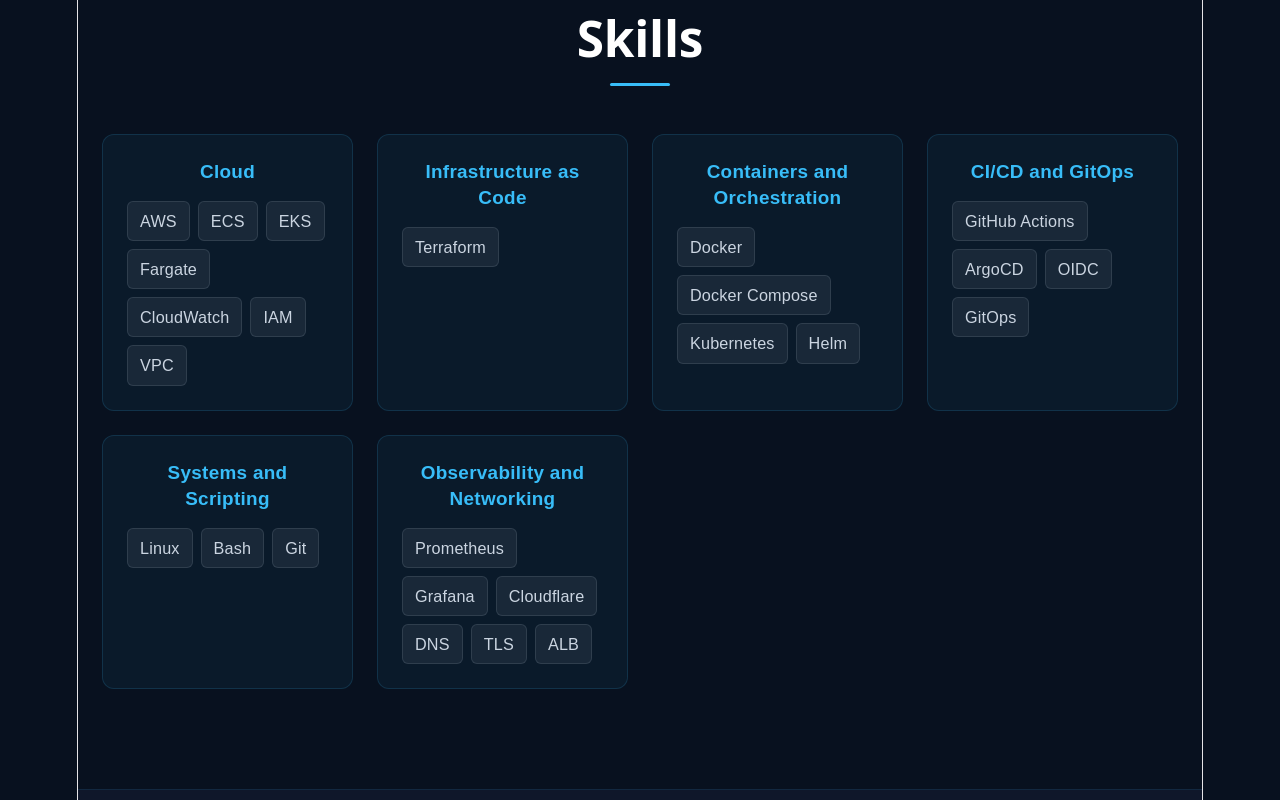
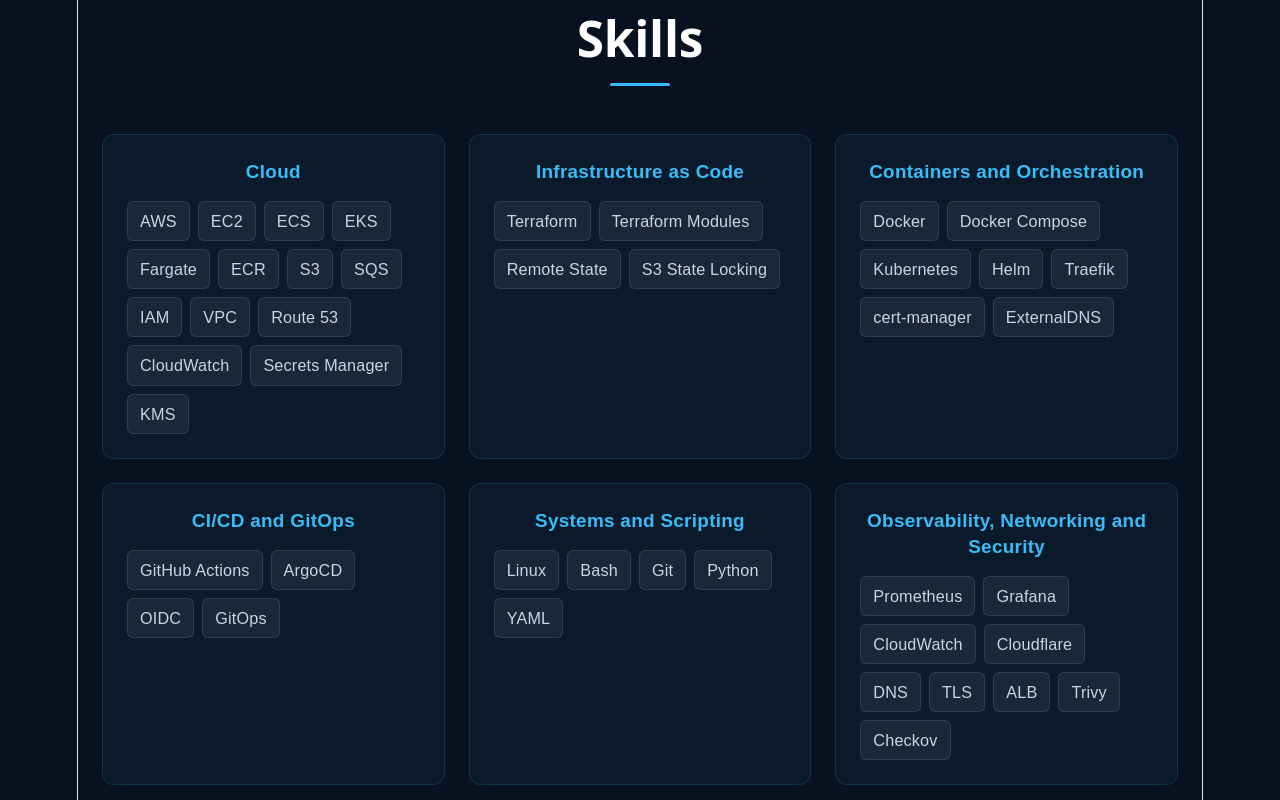
Before and after one commit to Param2ray/paramjyot-portfolio, a React (Vite) app: page / in a window 1280 px wide. Shown: the part 1560-2360 px from the top of the page. Built offline with nearby package versions, Linux system fonts and the light colour scheme.

Commit message:
Improve portfolio skills section

```diff
--- a/src/components/Skills.css
+++ b/src/components/Skills.css
@@ -1,3 +1,4 @@
+
 .skills {
   padding: 100px 24px;
   background: #08111f;
@@ -29,8 +30,9 @@
 
 .skills-grid {
   display: grid;
-  grid-template-columns: repeat(auto-fit, minmax(240px, 1fr));
+  grid-template-columns: repeat(3, minmax(0, 1fr));
   gap: 24px;
+  align-items: stretch;
 }
 
 .skill-card {
@@ -38,6 +40,7 @@
   border: 1px solid rgba(56, 189, 248, 0.15);
   border-radius: 12px;
   padding: 24px;
+  min-width: 0;
   transition:
     transform 0.2s ease,
     border-color 0.2s ease;
@@ -74,8 +77,20 @@
   padding: 6px 12px;
 }
 
+/* Tablet: 2 columns */
+@media (max-width: 900px) {
+  .skills-grid {
+    grid-template-columns: repeat(2, minmax(0, 1fr));
+  }
+}
+
+/* Mobile: 1 column */
 @media (max-width: 600px) {
   .skills {
     padding: 72px 20px;
   }
+
+  .skills-grid {
+    grid-template-columns: 1fr;
+  }
 }
--- a/src/components/Skills.jsx
+++ b/src/components/Skills.jsx
@@ -1,29 +1,79 @@
+
 import './Skills.css'
 
 const SKILL_GROUPS = [
   {
     title: 'Cloud',
-    skills: ['AWS', 'ECS', 'EKS', 'Fargate', 'CloudWatch', 'IAM', 'VPC'],
+    skills: [
+      'AWS',
+      'EC2',
+      'ECS',
+      'EKS',
+      'Fargate',
+      'ECR',
+      'S3',
+      'SQS',
+      'IAM',
+      'VPC',
+      'Route 53',
+      'CloudWatch',
+      'Secrets Manager',
+      'KMS',
+    ],
   },
   {
     title: 'Infrastructure as Code',
-    skills: ['Terraform'],
+    skills: [
+      'Terraform',
+      'Terraform Modules',
+      'Remote State',
+      'S3 State Locking',
+    ],
   },
   {
     title: 'Containers and Orchestration',
-    skills: ['Docker', 'Docker Compose', 'Kubernetes', 'Helm'],
+    skills: [
+      'Docker',
+      'Docker Compose',
+      'Kubernetes',
+      'Helm',
+      'Traefik',
+      'cert-manager',
+      'ExternalDNS',
+    ],
   },
   {
     title: 'CI/CD and GitOps',
-    skills: ['GitHub Actions', 'ArgoCD', 'OIDC', 'GitOps'],
+    skills: [
+      'GitHub Actions',
+      'ArgoCD',
+      'OIDC',
+      'GitOps',
+    ],
   },
   {
     title: 'Systems and Scripting',
-    skills: ['Linux', 'Bash', 'Git'],
+    skills: [
+      'Linux',
+      'Bash',
+      'Git',
+      'Python',
+      'YAML',
+    ],
   },
   {
-    title: 'Observability and Networking',
-    skills: ['Prometheus', 'Grafana', 'Cloudflare', 'DNS', 'TLS', 'ALB'],
+    title: 'Observability, Networking and Security',
+    skills: [
+      'Prometheus',
+      'Grafana',
+      'CloudWatch',
+      'Cloudflare',
+      'DNS',
+      'TLS',
+      'ALB',
+      'Trivy',
+      'Checkov',
+    ],
   },
 ]
 
```
